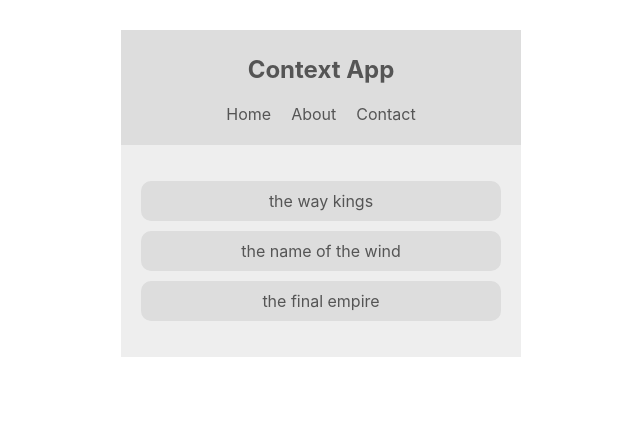
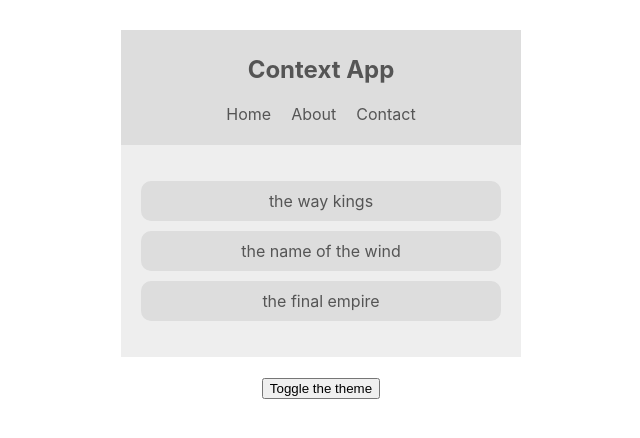
Before and after one commit to 409915016/react-simple, a React (Create React App) app: page / in a window 1280 px wide. Shown: the top 438 px of the page, without its empty margins (319-959 px from the left). Built offline with nearby package versions, Linux system fonts and the light colour scheme.

Commit message:
updating context data

```diff
--- a/src/App.js
+++ b/src/App.js
@@ -2,12 +2,15 @@
 import Navbar from './components/Navbar'
 import Booklist from './components/BookList';
 import ThemeContextProvider from './contexts/ThemeContext';
+import ThemeToogle from './components/ThemeToggle';
+
 function App() {
   return (
     <div className="App">
       <ThemeContextProvider>
         <Navbar />
         <Booklist />
+        <ThemeToogle />
       </ThemeContextProvider>
     </div>
   );
--- /dev/null
+++ b/src/components/ThemeToggle.js
@@ -0,0 +1,17 @@
+import React, { Component } from 'react';
+import { ThemeContext } from '../contexts/ThemeContext';
+
+class ThemeToogle extends Component {
+    static contextType = ThemeContext
+
+    render() {
+        const { toggleTheme } = this.context
+        return (
+            <button onClick={ toggleTheme }>
+                Toggle the theme
+            </button>
+        );
+    }
+}
+
+export default ThemeToogle;
--- a/src/contexts/ThemeContext.js
+++ b/src/contexts/ThemeContext.js
@@ -16,9 +16,12 @@
             bg: '#555'
         },
     }
+    toggleTheme = () =>{
+        this.setState({ isLightTheme: !this.state.isLightTheme })
+    }
     render() {
         return (
-            <ThemeContext.Provider value={{...this.state}}>
+            <ThemeContext.Provider value={{...this.state, toggleTheme: this.toggleTheme}}>
                 {this.props.children}
             </ThemeContext.Provider>
         );
```
